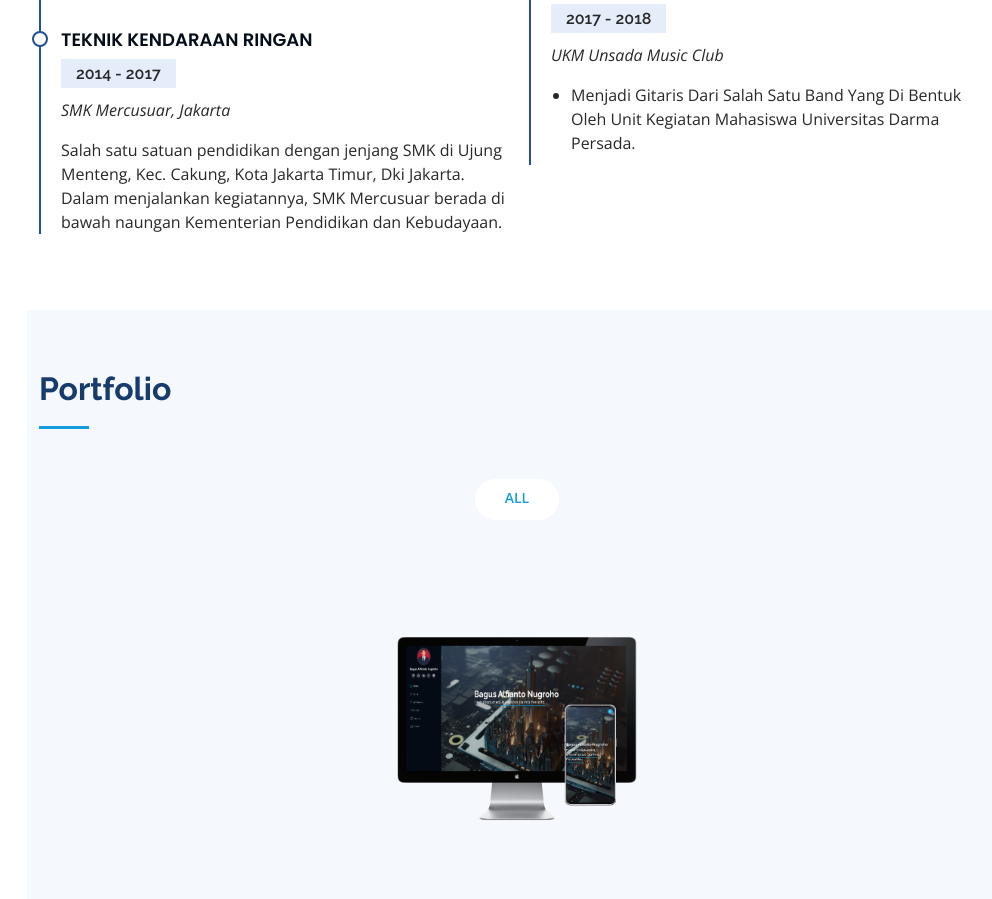
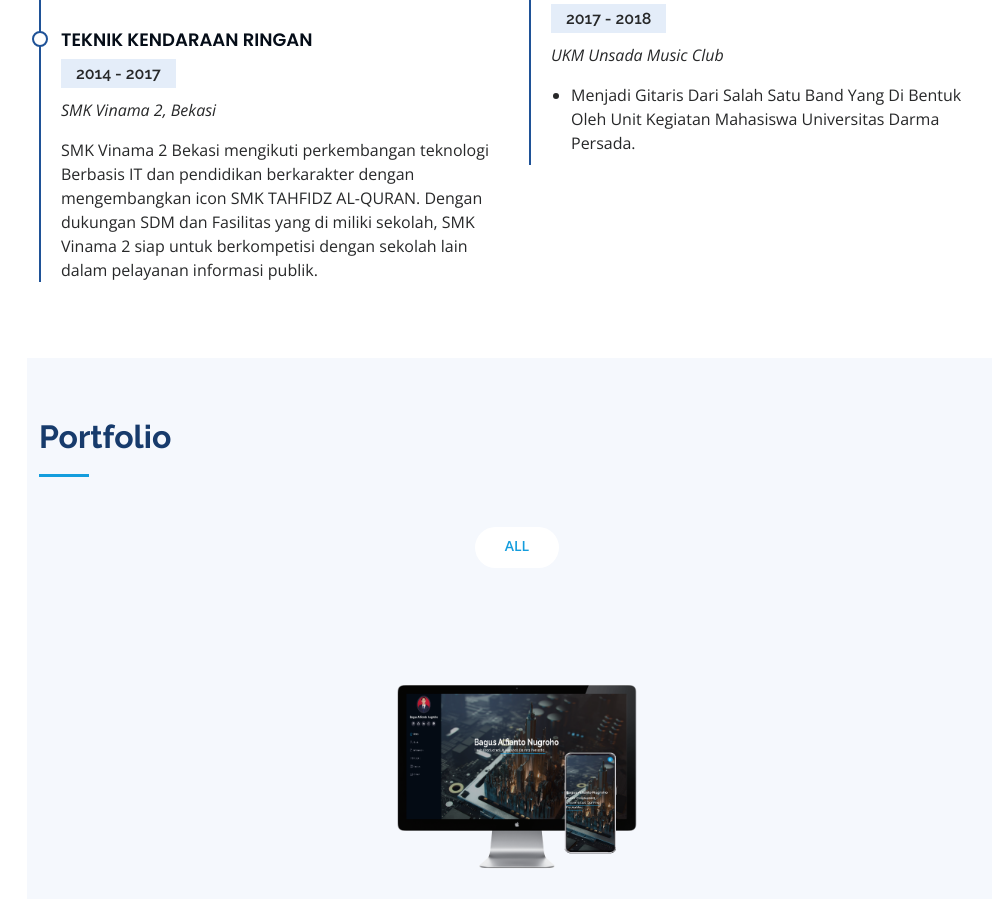
Before and after one commit to BagusAlfiantoNugroho/bagusalfianto, a plain HTML site: page index.html in a window 1280 px wide. Shown: the part 2523-3422 px from the top of the page, without its empty margins (273-1265 px from the left). Drawn offline with nearby package versions, Linux system fonts and the light colour scheme.

Commit message:
Update index.html

```diff
--- a/index.html
+++ b/index.html
@@ -224,8 +224,8 @@
             <div class="resume-item">
               <h4>Teknik Kendaraan Ringan</h4>
               <h5>2014 - 2017</h5>
-              <p><em>SMK Mercusuar, Jakarta</em></p>
-              <p>Salah satu satuan pendidikan dengan jenjang SMK di Ujung Menteng, Kec. Cakung, Kota Jakarta Timur, Dki Jakarta. Dalam menjalankan kegiatannya, SMK Mercusuar berada di bawah naungan Kementerian Pendidikan dan Kebudayaan.</p>
+              <p><em>SMK Vinama 2, Bekasi</em></p>
+              <p>SMK Vinama 2 Bekasi mengikuti perkembangan teknologi Berbasis IT dan pendidikan berkarakter dengan mengembangkan icon SMK TAHFIDZ AL-QURAN. Dengan dukungan SDM dan Fasilitas yang di miliki sekolah, SMK Vinama 2 siap untuk berkompetisi dengan sekolah lain dalam pelayanan informasi publik.</p>
             </div>
           </div>
           <div class="col-lg-6" data-aos="fade-up" data-aos-delay="100">
```
